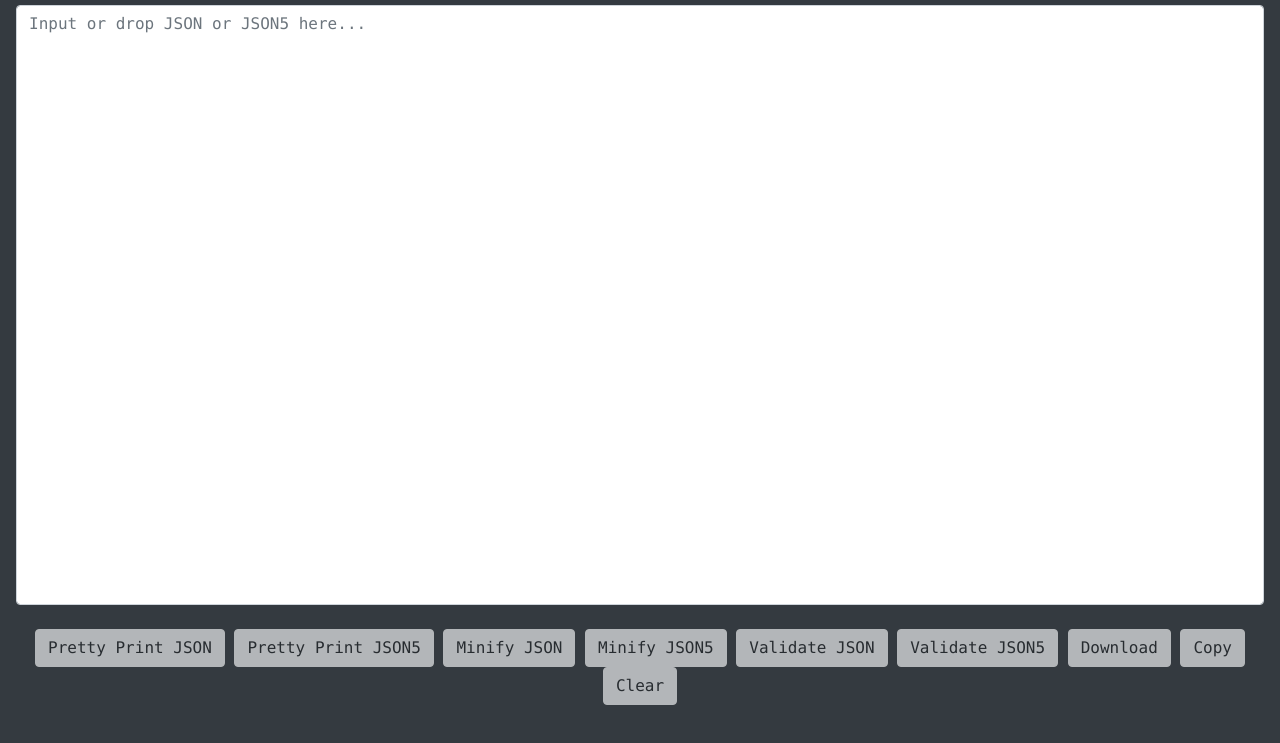
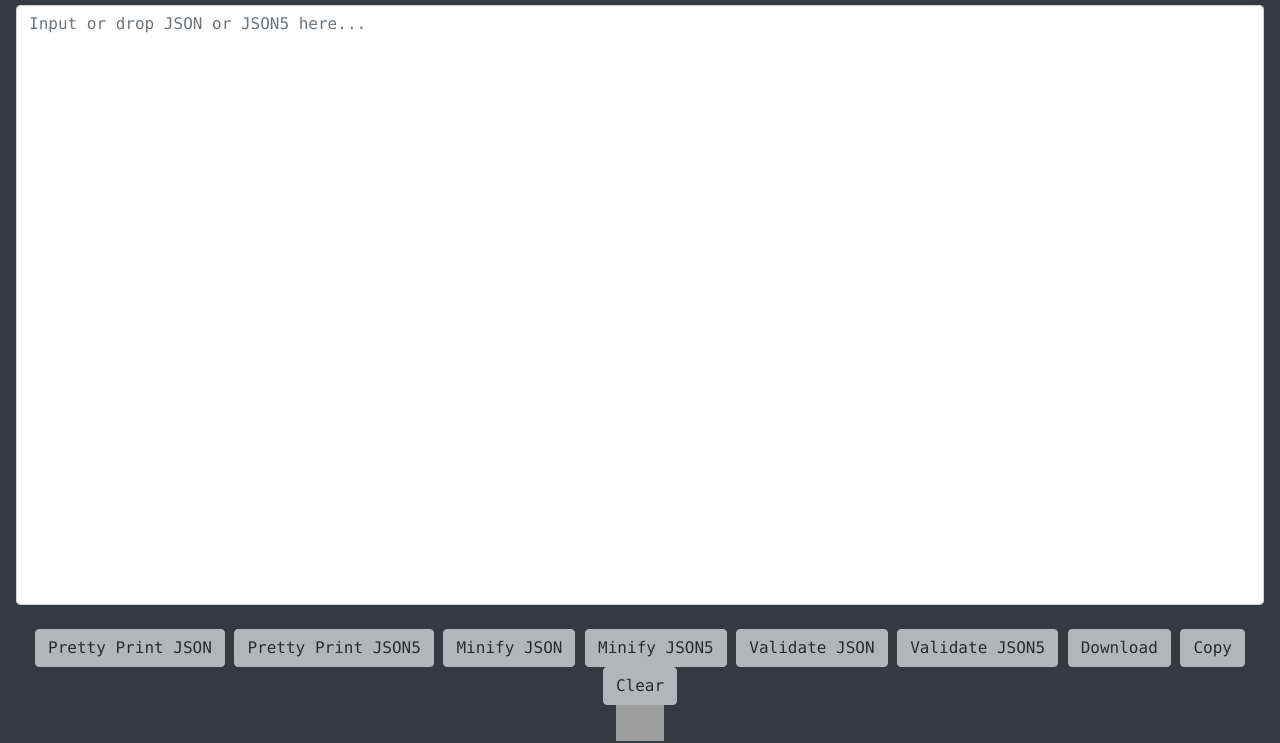
Before and after one commit to thomaschaplin/json-tools, a plain HTML site: page index.html in a window 1280 px wide. Shown: the part 57-800 px from the top of the page. Drawn offline with nearby package versions, Linux system fonts and the light colour scheme; grey boxes are pictures that could not be loaded.

Commit message:
Added Buy Me A Coffee Button

```diff
--- a/index.html
+++ b/index.html
@@ -26,6 +26,8 @@
         <button type="button" class="btn btn-light" id="download-button" onclick="downloadJson()" disabled>Download</button>
         <button type="button" class="btn btn-light" id="copy-button" onclick="copyText()" disabled>Copy</button>
         <button type="button" class="btn btn-light" id="clear-button" onclick="clearText()" disabled>Clear</button>
+        <br>
+        <a href='https://ko-fi.com/A0A4MCB0' target='_blank'><img height='36' style='border:0px;height:36px;' src='https://az743702.vo.msecnd.net/cdn/kofi5.png?v=0' alt='Buy Me a Coffee at ko-fi.com' /></a>
     </div>
 </body>
 
```
Also changed, not shown: README.md.
